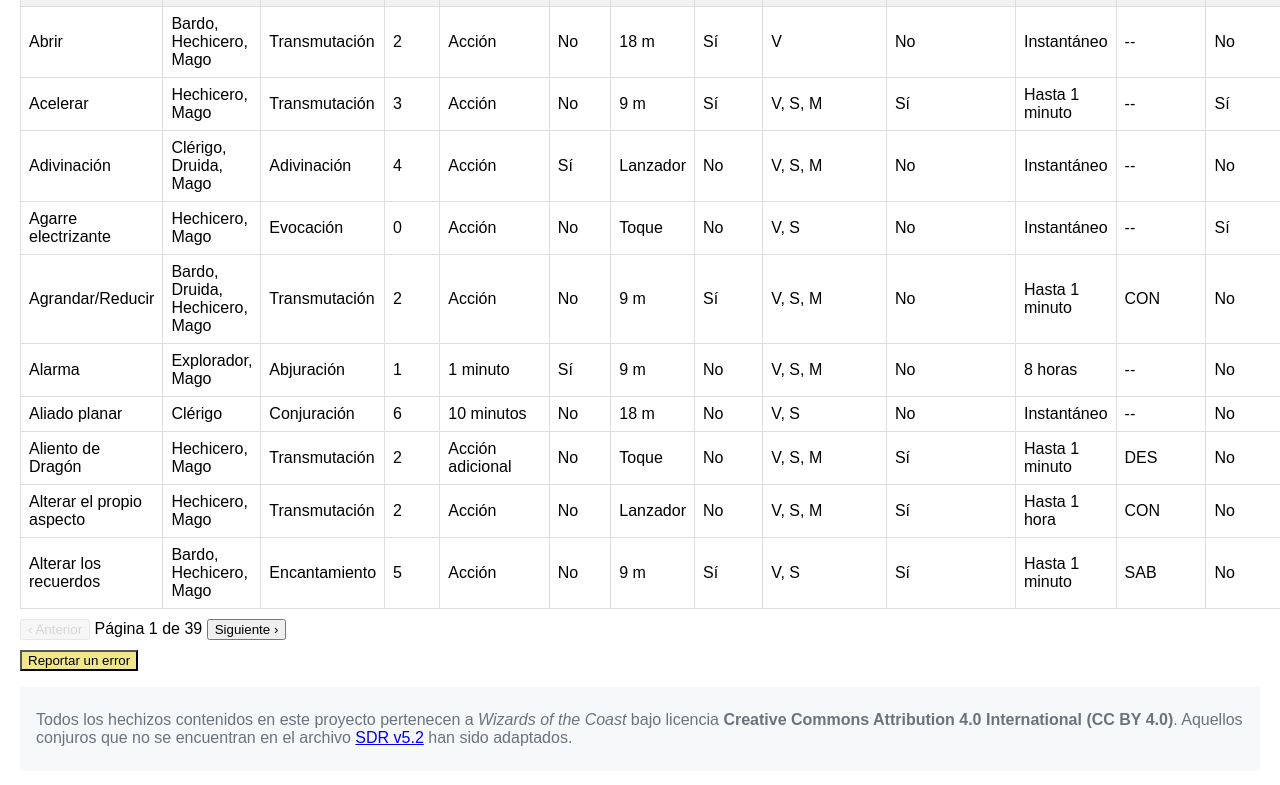
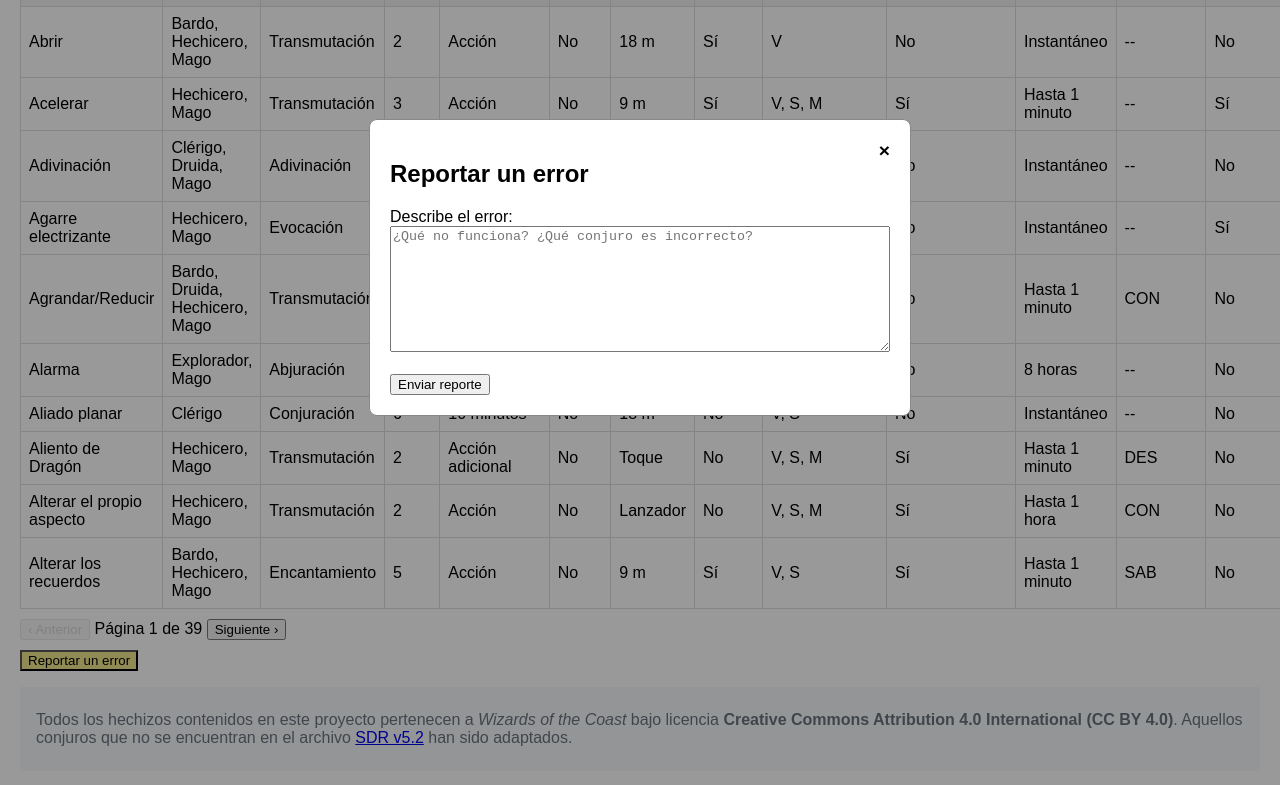
Before and after one commit to Jtachan/DnD-5.5-Spells-ES, a plain HTML site: page index.html in a window 1280 px wide. Both pictures are taken after a click on the button "Reportar un error". Shown: the part 158-943 px from the top of the page. Drawn offline with Linux system fonts and the light colour scheme.

Commit message:
Formulario para errores

```diff
--- a/index.html
+++ b/index.html
@@ -24,6 +24,7 @@
     .modal-close { float: right; font-size: 1.2em; font-weight: bold; cursor: pointer; }
 
     blockquote { padding: 0.5em 1em; margin: 1em 0; color: #6a737d; background-color: #f6f8fa; }
+    #report-modal textarea { width: 100%; box-sizing: border-box; max-width: 100%; resize: vertical; }
   </style>
 </head>
 <body>
@@ -93,7 +94,7 @@
     <button id="next">Siguiente ›</button>
   </div>
 
-  <button class="report-error-button" onclick="window.open('https://github.com/Jtachan/DnD-5.5-Spells-ES/issues/new','_blank','noopener')" style="margin-top: 10px; background-color: khaki">
+  <button class="report-error-button" id="reportError" style="margin-top: 10px; background-color: khaki">
     Reportar un error
   </button>
 
@@ -112,6 +113,26 @@
       <p id="modal-materials"></p>
       <h3>Descripción</h3>
       <p id="modal-description"></p>
+    </div>
+  </div>
+
+  <div id="report-modal" class="modal">
+    <div class="modal-content">
+      <span id="report-modal-close" class="modal-close">&times;</span>
+      <h2>Reportar un error</h2>
+      <form id="report-form" action="https://formspree.io/f/xrblnzav" method="POST" data-formspree>
+        <input type="hidden" name="_subject" value="Reporte de error - Conjuros">
+        <label for="report-message">Describe el error:</label><br>
+        <textarea
+          id="report-message"
+          name="message"
+          rows="8"
+          required
+          placeholder="¿Qué no funciona? ¿Qué conjuro es incorrecto?"
+        ></textarea>
+        <br><br>
+        <button type="submit">Enviar reporte</button>
+      </form>
     </div>
   </div>
 
@@ -267,6 +288,22 @@
         console.error('Error al cargar spells.json', error);
         tableBody.innerHTML = '<tr><td colspan="13">No se pudieron cargar los datos.</td></tr>';
       });
+
+    //   Here is the code to report any error via mail.
+    const reportBtn       = document.getElementById('reportError');
+    const reportModal     = document.getElementById('report-modal');
+    const reportCloseBtn  = document.getElementById('report-modal-close');
+
+    reportBtn.addEventListener('click', () => {
+      reportModal.style.display = 'block';
+    });
+    reportCloseBtn.addEventListener('click', () => {
+      reportModal.style.display = 'none';
+    });
+    window.addEventListener('click', e => {
+      if (e.target === reportModal) reportModal.style.display = 'none';
+    });
+
   </script>
 </body>
 </html>
```
